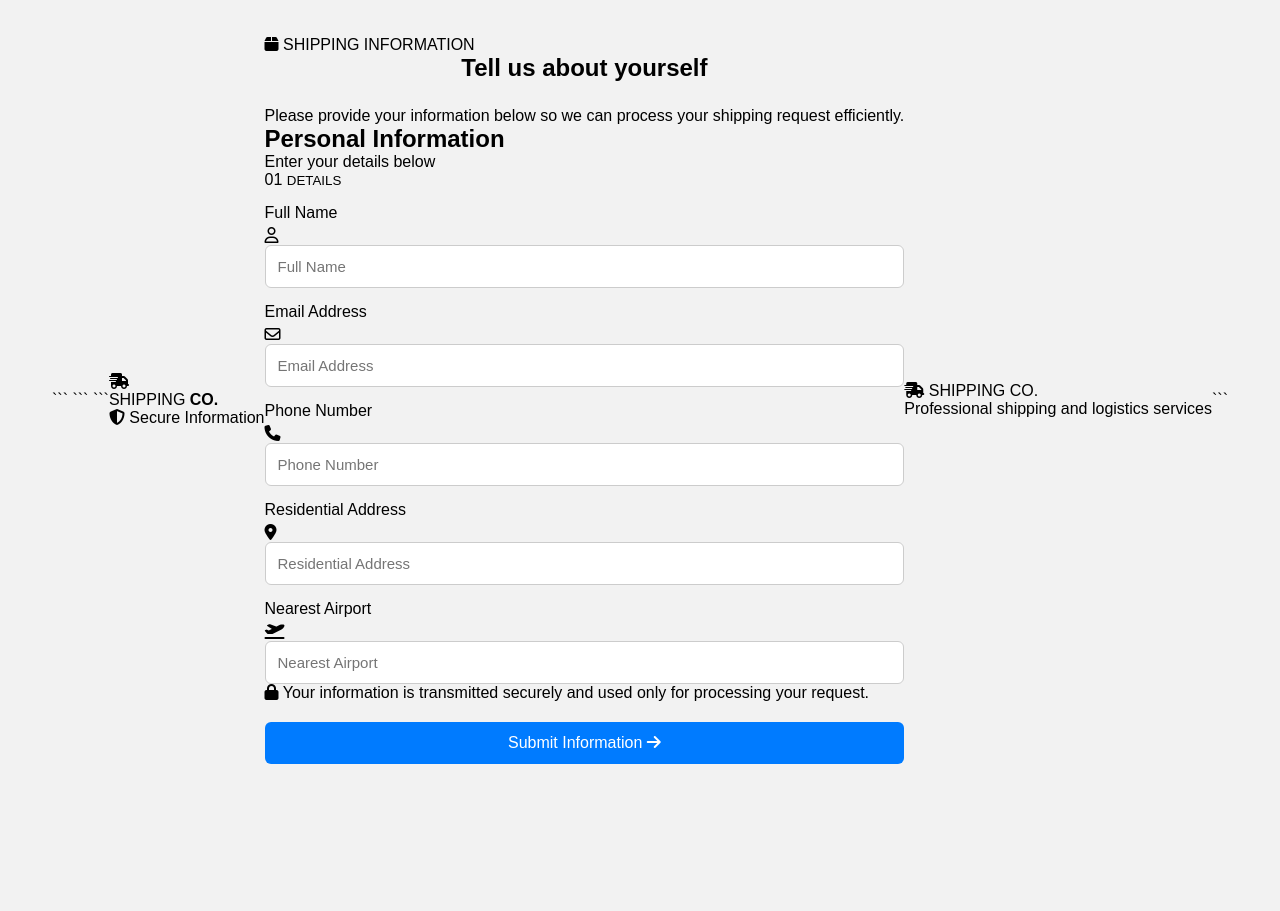
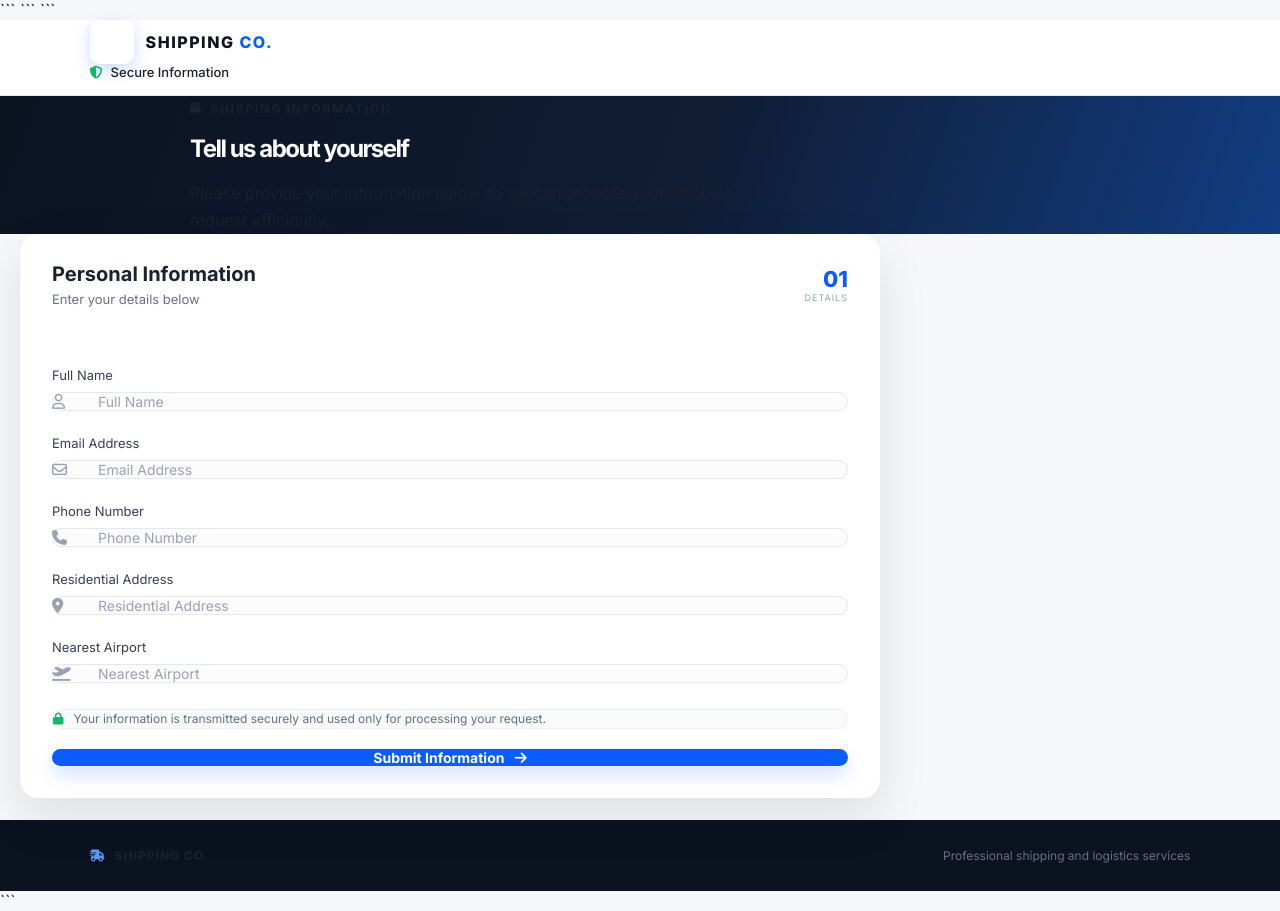
Before and after one commit to tashaadams891-png/input, a website: page public/index.html in a window 1280 px wide. Before the commit the page ends 800 px from the top, so only its background shows below. Drawn offline with Linux system fonts and the light colour scheme.

Commit message:
Update style.css

````diff
--- a/public/style.css
+++ b/public/style.css
@@ -1,64 +1,576 @@
+@import url('https://fonts.googleapis.com/css2?family=Inter:wght@400;500;600;700;800&display=swap');
+
 * {
   margin: 0;
   padding: 0;
   box-sizing: border-box;
   }
 
+:root {
+--primary: #0b5cff;
+--primary-dark: #0646c7;
+--dark: #0b1220;
+--text: #182230;
+--muted: #667085;
+--border: #e4e7ec;
+--background: #f5f7fa;
+--white: #ffffff;
+}
+
 body {
-    font-family: Arial, sans-serif;
-    background: #f2f2f2;
+font-family: "Inter", Arial, sans-serif;
+background: var(--background);
+color: var(--text);
 min-height: 100vh;
+}
+
+/* NAVBAR */
+
+.navbar {
+height: 76px;
+background: var(--white);
+border-bottom: 1px solid var(--border);
+
+```
+display: flex;
+align-items: center;
+justify-content: space-between;
+
+padding: 0 7%;
+
+position: relative;
+z-index: 10;
+```
+
+}
+
+.brand {
+display: flex;
+align-items: center;
+gap: 12px;
+}
+
+.brand-icon {
+width: 44px;
+height: 44px;
+
+```
+background: var(--primary);
+color: white;
+
+border-radius: 10px;
 
 display: flex;
+align-items: center;
 justify-content: center;
-    align-items: center;
+
+font-size: 20px;
+
+box-shadow: 0 5px 15px rgba(11, 92, 255, 0.22);
+```
+
 }
 
-.container {
-    width: 400px;
-    background: white;
-    padding: 30px;
-    border-radius: 12px;
-    box-shadow: 0 5px 20px rgba(0, 0, 0, 0.15);
+.brand-text {
+display: flex;
+align-items: center;
+gap: 5px;
+
+```
+font-size: 18px;
+letter-spacing: 1.5px;
+```
+
 }
 
-h1 {
-    text-align: center;
-    margin-bottom: 25px;
+.brand-text span {
+font-weight: 800;
+color: var(--dark);
 }
 
-label {
-    display: block;
-    margin-top: 15px;
+.brand-text strong {
+font-weight: 800;
+color: var(--primary);
+}
+
+.secure {
+display: flex;
+align-items: center;
+gap: 8px;
+
+```
+color: #667085;
+font-size: 13px;
+font-weight: 500;
+```
+
+}
+
+.secure i {
+color: #12b76a;
+}
+
+/* MAIN */
+
+.page {
+min-height: calc(100vh - 76px);
+}
+
+/* HERO */
+
+.hero {
+background:
+linear-gradient(
+110deg,
+#0b1220 0%,
+#101d35 55%,
+#123d82 100%
+);
+
+```
+padding: 65px 7% 105px;
+
+position: relative;
+overflow: hidden;
+```
+
+}
+
+.hero::after {
+content: "";
+
+```
+width: 400px;
+height: 400px;
+
+border: 1px solid rgba(255,255,255,0.08);
+border-radius: 50%;
+
+position: absolute;
+right: -100px;
+top: -180px;
+```
+
+}
+
+.hero-content {
+max-width: 900px;
+margin: auto;
+position: relative;
+z-index: 2;
+}
+
+.eyebrow {
+display: inline-flex;
+align-items: center;
+gap: 8px;
+
+```
+color: #7eb0ff;
+
+font-size: 12px;
+font-weight: 700;
+
+letter-spacing: 1.8px;
+
+margin-bottom: 20px;
+```
+
+}
+
+.hero h1 {
+color: white;
+
+```
+font-size: clamp(34px, 5vw, 52px);
+
+line-height: 1.1;
+
+letter-spacing: -1.5px;
+
+margin-bottom: 18px;
+```
+
+}
+
+.intro {
+max-width: 600px;
+
+```
+color: #b8c5d9;
+
+font-size: 16px;
+line-height: 1.7;
+```
+
+}
+
+/* FORM SECTION */
+
+.form-section {
+max-width: 900px;
+
+```
+margin: -65px auto 80px;
+
+padding: 0 20px;
+
+position: relative;
+z-index: 5;
+```
+
+}
+
+.form-card {
+background: white;
+
+```
+border: 1px solid var(--border);
+
+border-radius: 18px;
+
+box-shadow:
+    0 20px 50px rgba(16, 24, 40, 0.10);
+
+overflow: hidden;
+```
+
+}
+
+/* CARD HEADER */
+
+.card-header {
+padding: 28px 32px;
+
+```
+border-bottom: 1px solid var(--border);
+
+display: flex;
+justify-content: space-between;
+align-items: center;
+```
+
+}
+
+.card-header h2 {
+font-size: 20px;
 margin-bottom: 5px;
 }
 
-input,
-textarea {
-    width: 100%;
-    padding: 12px;
-    border: 1px solid #ccc;
-    border-radius: 6px;
-    font-size: 15px;
+.card-header p {
+color: var(--muted);
+font-size: 13px;
 }
 
-textarea {
-    height: 120px;
-    resize: none;
+.step {
+display: flex;
+flex-direction: column;
+align-items: flex-end;
 }
+
+.step span {
+color: var(--primary);
+font-size: 22px;
+font-weight: 800;
+}
+
+.step small {
+color: #98a2b3;
+font-size: 9px;
+letter-spacing: 1px;
+}
+
+/* FORM */
+
+form {
+padding: 32px;
+}
+
+.form-grid {
+display: grid;
+
+```
+grid-template-columns: 1fr 1fr;
+
+gap: 24px;
+```
+
+}
+
+.input-group {
+display: flex;
+flex-direction: column;
+gap: 8px;
+}
+
+.input-group.full {
+grid-column: 1 / -1;
+}
+
+.input-group label {
+font-size: 13px;
+
+```
+font-weight: 600;
+
+color: #344054;
+```
+
+}
+
+.input-box {
+position: relative;
+}
+
+.input-box i {
+position: absolute;
+
+```
+left: 15px;
+top: 50%;
+
+transform: translateY(-50%);
+
+color: #98a2b3;
+
+font-size: 15px;
+
+pointer-events: none;
+```
+
+}
+
+.input-box input {
+width: 100%;
+
+```
+height: 52px;
+
+padding: 0 16px 0 45px;
+
+border: 1px solid var(--border);
+
+border-radius: 10px;
+
+outline: none;
+
+background: #fcfcfd;
+
+color: var(--text);
+
+font-family: inherit;
+font-size: 14px;
+
+transition: 0.2s ease;
+```
+
+}
+
+.input-box input::placeholder {
+color: #98a2b3;
+}
+
+.input-box input:hover {
+border-color: #c9ced6;
+}
+
+.input-box input:focus {
+border-color: var(--primary);
+
+```
+background: white;
+
+box-shadow:
+    0 0 0 4px rgba(11, 92, 255, 0.08);
+```
+
+}
+
+.input-box input:focus + i {
+color: var(--primary);
+}
+
+/* PRIVACY */
+
+.privacy-note {
+margin-top: 26px;
+
+```
+padding: 13px 15px;
+
+background: #f8fafc;
+
+border: 1px solid #eef2f6;
+
+border-radius: 9px;
+
+display: flex;
+align-items: center;
+
+gap: 10px;
+
+color: #667085;
+
+font-size: 12px;
+
+line-height: 1.5;
+```
+
+}
+
+.privacy-note i {
+color: #12b76a;
+}
+
+/* BUTTON */
 
 button {
 width: 100%;
-    padding: 12px;
+
+```
+height: 54px;
+
 margin-top: 20px;
+
 border: none;
-    border-radius: 6px;
-    background: #007bff;
+
+border-radius: 10px;
+
+background: var(--primary);
+
 color: white;
-    font-size: 16px;
+
+font-family: inherit;
+
+font-size: 14px;
+
+font-weight: 700;
+
 cursor: pointer;
+
+display: flex;
+
+align-items: center;
+justify-content: center;
+
+gap: 10px;
+
+transition: 0.2s ease;
+
+box-shadow:
+    0 8px 18px rgba(11, 92, 255, 0.20);
+```
+
 }
 
 button:hover {
-    background: #0056b3;
+background: var(--primary-dark);
+
+```
+transform: translateY(-1px);
+
+box-shadow:
+    0 12px 22px rgba(11, 92, 255, 0.25);
+```
+
 }
+
+button:active {
+transform: translateY(0);
+}
+
+/* FOOTER */
+
+footer {
+background: var(--dark);
+
+```
+color: #98a2b3;
+
+padding: 28px 7%;
+
+display: flex;
+
+align-items: center;
+justify-content: space-between;
+
+font-size: 12px;
+```
+
+}
+
+.footer-brand {
+display: flex;
+align-items: center;
+gap: 9px;
+
+```
+color: white;
+
+font-weight: 800;
+
+letter-spacing: 1px;
+```
+
+}
+
+.footer-brand i {
+color: #5d9aff;
+}
+
+footer p {
+color: #667085;
+}
+
+/* MOBILE */
+
+@media (max-width: 700px) {
+
+```
+.navbar {
+    padding: 0 20px;
+    height: 68px;
+}
+
+.secure span {
+    display: none;
+}
+
+.hero {
+    padding: 45px 20px 90px;
+}
+
+.hero h1 {
+    font-size: 35px;
+}
+
+.form-section {
+    margin-top: -55px;
+    padding: 0 14px;
+}
+
+.card-header {
+    padding: 22px;
+}
+
+form {
+    padding: 22px;
+}
+
+.form-grid {
+    grid-template-columns: 1fr;
+    gap: 20px;
+}
+
+.input-group.full {
+    grid-column: auto;
+}
+
+footer {
+    flex-direction: column;
+    gap: 12px;
+    text-align: center;
+}
+```
+
+}
````
Lines whose indentation alone changed are shown as unchanged.
